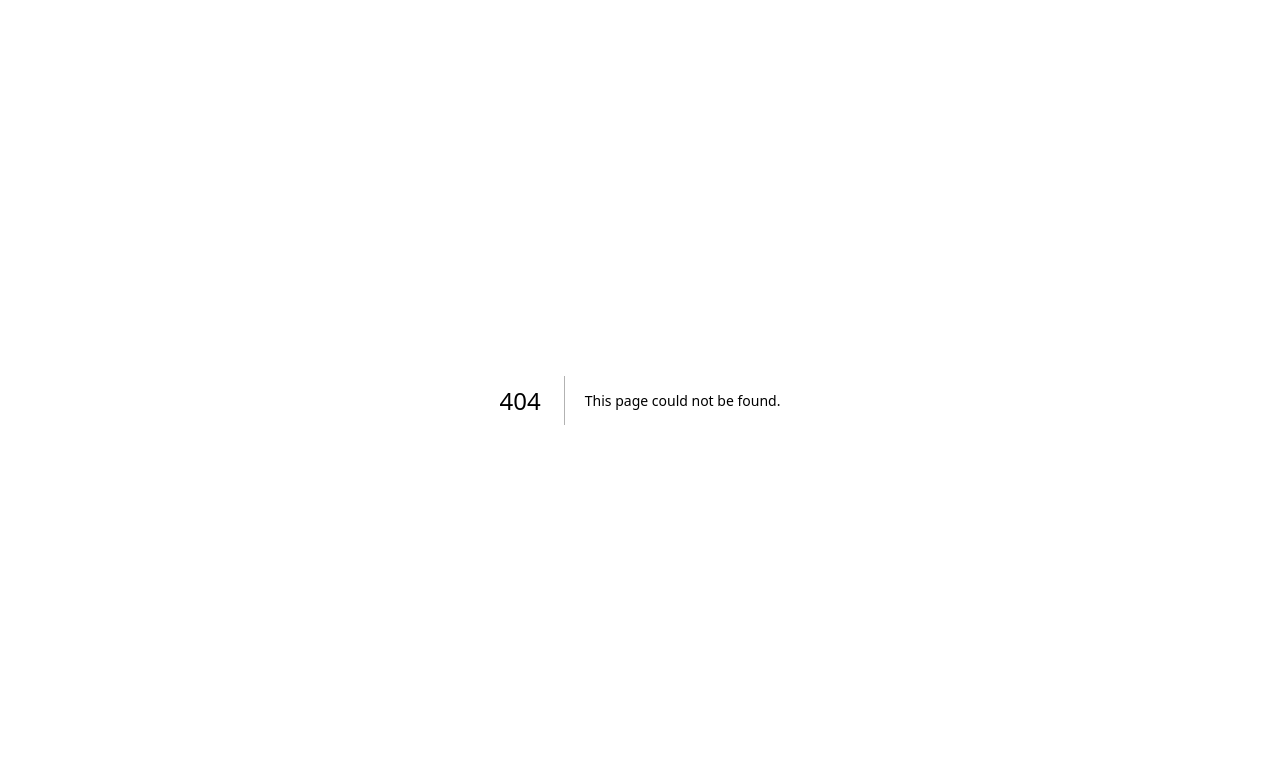
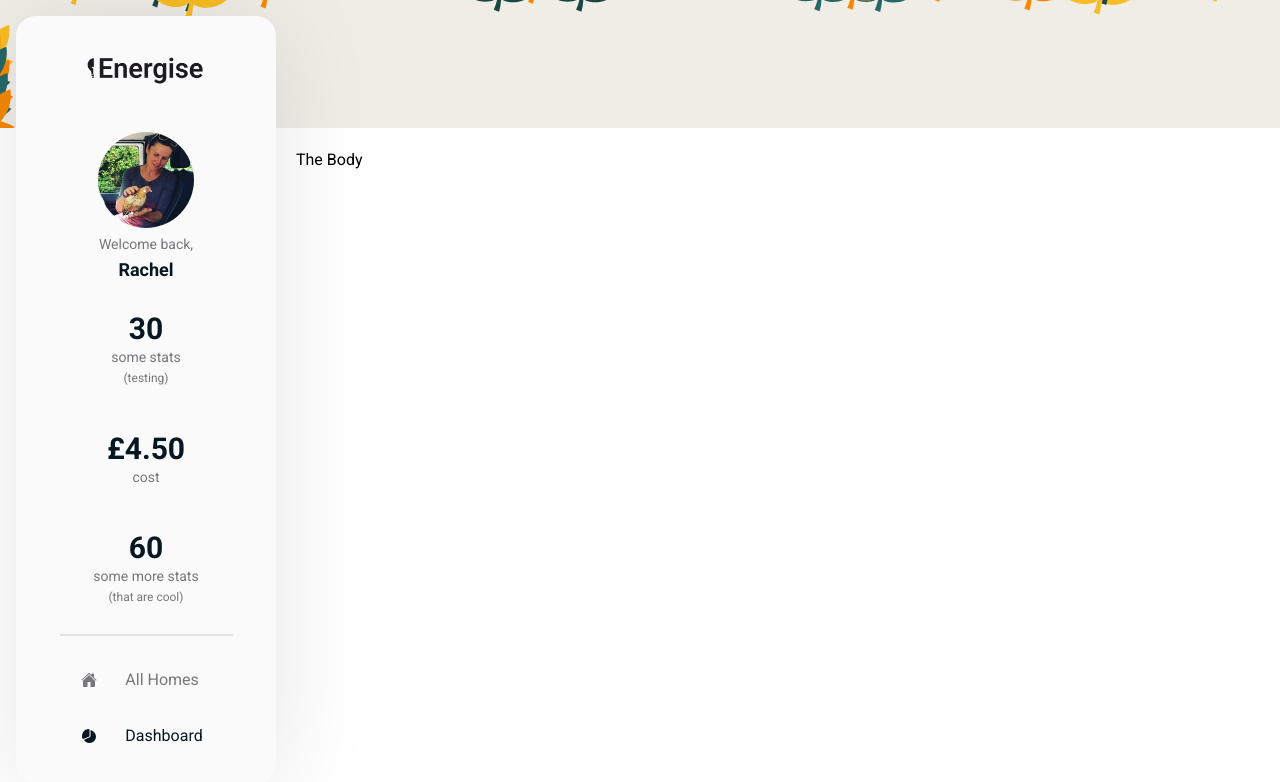
Before and after one commit to WT000/New-Forest-Energy, a Next.js app: page /bookings/1 in a window 1280 px wide. Before the commit this address had no page. Shown: the top 782 px of the page. Built offline with nearby package versions, Linux system fonts and the light colour scheme.

Commit message:
created bookings dashboard page and started content

```diff
--- /dev/null
+++ b/src/pages/bookings/[friendlyId]/index.tsx
@@ -0,0 +1,46 @@
+import NavbarMenuItem from "../../../components/navbar/NavbarMenuItem/NavbarMenuItem";
+import NavbarStats from "../../../components/Stats/Stats";
+import {IoHome, IoPieChart, IoFlash, IoCalendar, IoList, IoLogOut, IoAdd} from "react-icons/io5";
+import Body from "../../../components/Body/Body";
+import Head from "next/head";
+
+
+export default function test() {
+    const navItems = [
+        <NavbarMenuItem
+                        icon={<IoHome />}
+                        text="All Homes"
+                        onClick={() => console.log("AllHomes")}
+                        activePage={false}
+                    />,
+        <NavbarMenuItem
+                    icon={<IoPieChart />}
+                    text="Dashboard"
+                    onClick={() => console.log("Dashboard")}
+                    activePage={true}
+        />]
+
+    const statItems = [
+        <NavbarStats stat="30" text="some stats (testing)" />,
+        <NavbarStats stat="£4.50" text="cost"/>,
+        <NavbarStats stat="60" text="some more stats (that are cool)"/>
+    ]
+    return (
+        <>
+            <Head>
+                <title>Create Next App</title>
+                <meta name="description" content="Generated by create next app" />
+                <meta name="viewport" content="width=device-width, initial-scale=1" />
+                <link rel="icon" href="/favicon.ico" />
+            </Head>
+            <Body menuItems={navItems} statItems={statItems}>
+                <p>The Body</p>
+            </Body>
+        </>
+
+
+
+
+
+    )
+}
```
